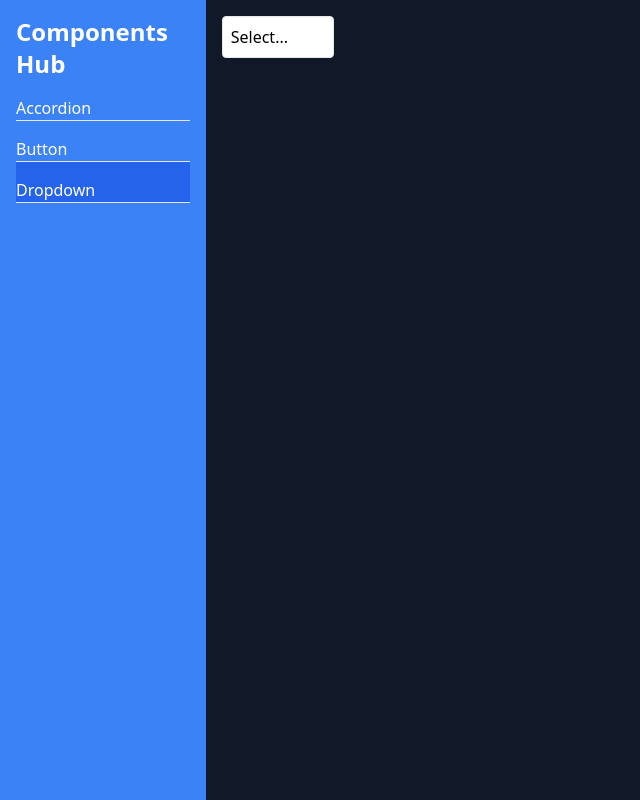
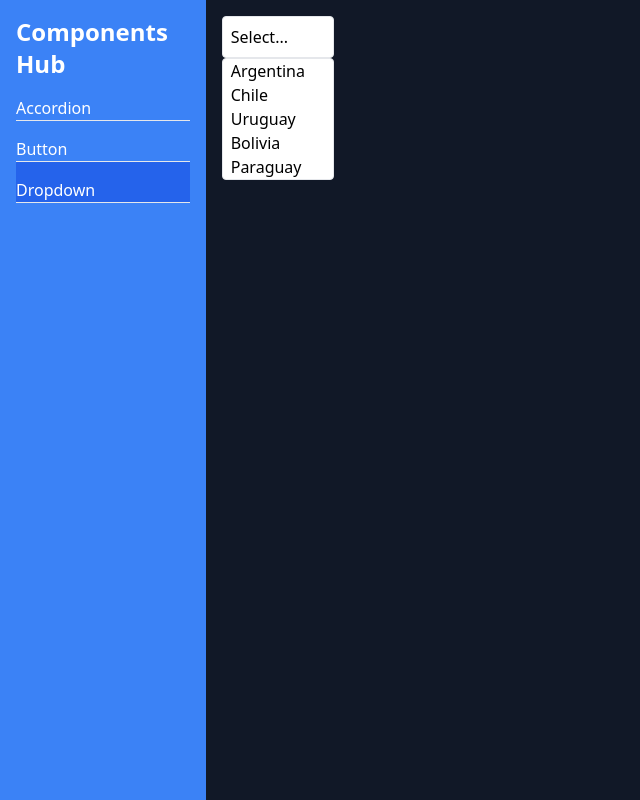
Before and after one commit to nazarenoalt/components-hub, a React (Vite) app: page / in a window 1280 px wide. Both pictures are taken after a click on the button "Dropdown". Shown: the whole page, without its empty margins (0-640 px from the left). Built offline with nearby package versions, Linux system fonts and the light colour scheme.

Commit message:
enhance dropdown behaviour

```diff
--- a/src/components/Dropdown.jsx
+++ b/src/components/Dropdown.jsx
@@ -24,11 +24,16 @@ const Dropdown = ({ options, value, onChange }) => {
       >
           {value.label || "Select..."}
       </div>
-      <div
-        className={`flex flex-col border rounded bg-white text-black w-fit min-w-28 absolute ${isOpen ? "visible" : "invisible"}`}
-      >{options.map((option, index) => (
-        <div key={index} tabIndex="0" className="hover:bg-blue-500 px-2" onClick={e => handleSelectOption(e, option)} onKeyDown={e => handleSelectOption(e, option)}>{option.label}</div>
-      ))}</div>
+      <div>
+        <div
+          className={`flex flex-col border rounded bg-white text-black w-fit min-w-28 absolute ${isOpen && "hidden"}`}
+        >
+          {options.map((option, index) => (
+            <div key={index} tabIndex="0" className="hover:bg-blue-500 px-2 z-10" onClick={e => handleSelectOption(e, option)} onKeyDown={e => handleSelectOption(e, option)}>{option.label}</div>
+          ))}
+        </div>
+        <div className={`absolute inset-0 cursor-pointer ${isOpen && "hidden"}`} onClick={e => toggleDropdown(e)}></div>
+      </div>
     </div>
   )
 }
--- a/src/output.css
+++ b/src/output.css
@@ -566,12 +566,24 @@ video {
   position: absolute;
 }
 
+.inset-0 {
+  inset: 0px;
+}
+
+.z-10 {
+  z-index: 10;
+}
+
 .mt-4 {
   margin-top: 1rem;
 }
 
 .flex {
   display: flex;
+}
+
+.hidden {
+  display: none;
 }
 
 .h-full {
```
